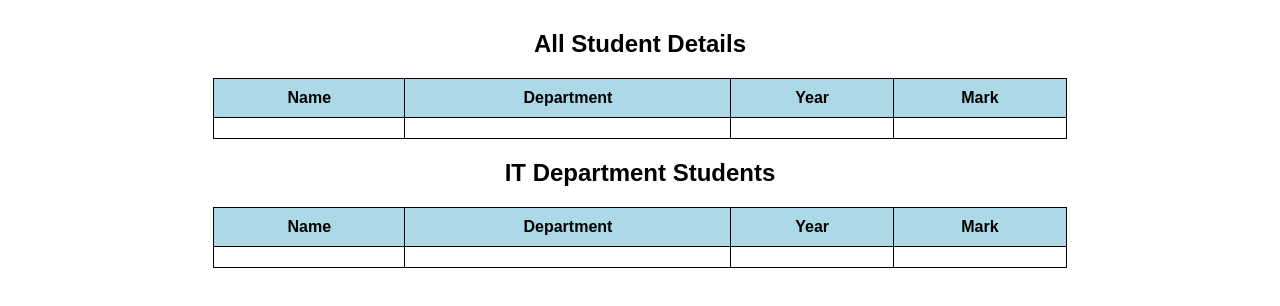
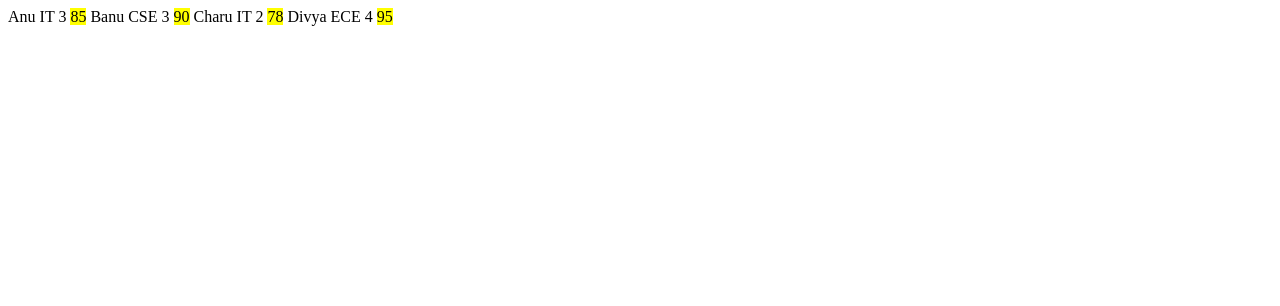
Before and after one commit to dhanshree-netizen/webapps, a plain HTML site: page xml/student_output.html in a window 1280 px wide. Drawn offline with Linux system fonts and the light colour scheme.

Commit message:
Update student_output.html

```diff
--- a/xml/student_output.html
+++ b/xml/student_output.html
@@ -1,100 +1,29 @@
 <?xml version="1.0" encoding="UTF-8"?>
-<xsl:stylesheet version="1.0"
-    xmlns:xsl="http://www.w3.org/1999/XSL/Transform">
-
-    <xsl:output method="html" indent="yes"/>
-
-    <xsl:template match="/">
-
-        <html>
-        <head>
-            <title>Student Details</title>
-            <style>
-                body {
-                    font-family: Arial, sans-serif;
-                    margin: 30px;
-                }
-
-                h2 {
-                    text-align: center;
-                }
-
-                table {
-                    border-collapse: collapse;
-                    width: 70%;
-                    margin: 20px auto;
-                }
-
-                th, td {
-                    border: 1px solid black;
-                    padding: 10px;
-                    text-align: center;
-                }
-
-                th {
-                    background-color: lightblue;
-                }
-            </style>
-        </head>
-
-        <body>
-
-            <h2>All Student Details</h2>
-
-            <table>
-                <tr>
-                    <th>Name</th>
-                    <th>Department</th>
-                    <th>Year</th>
-                    <th>Mark</th>
-                </tr>
-
-                <xsl:for-each select="students/student">
-
-                    <xsl:sort select="year"
-                        data-type="number"
-                        order="descending"/>
-
-                    <xsl:sort select="name"
-                        order="ascending"/>
-
-                    <tr>
-                        <td><xsl:value-of select="name"/></td>
-                        <td><xsl:value-of select="department"/></td>
-                        <td><xsl:value-of select="year"/></td>
-                        <td><xsl:value-of select="mark"/></td>
-                    </tr>
-
-                </xsl:for-each>
-            </table>
-
-            <h2>IT Department Students</h2>
-
-            <table>
-                <tr>
-                    <th>Name</th>
-                    <th>Department</th>
-                    <th>Year</th>
-                    <th>Mark</th>
-                </tr>
-
-                <xsl:for-each select="students/student[department='IT']">
-
-                    <xsl:sort select="name" order="ascending"/>
-
-                    <tr>
-                        <td><xsl:value-of select="name"/></td>
-                        <td><xsl:value-of select="department"/></td>
-                        <td><xsl:value-of select="year"/></td>
-                        <td><xsl:value-of select="mark"/></td>
-                    </tr>
-
-                </xsl:for-each>
-            </table>
-
-        </body>
-        </html>
-
-    </xsl:template>
-
-</xsl:stylesheet>
+<!DOCTYPE students SYSTEM "student.dtd">
+<?xml-stylesheet type="text/xsl" href="student.xsl"?>
+<students>
+    <student>
+        <name>Anu</name>
+        <department>IT</department>
+        <year>3</year>
+        <mark>85</mark>
+    </student>
+    <student>
+        <name>Banu</name>
+        <department>CSE</department>
+        <year>3</year>
+        <mark>90</mark>
+    </student>
+    <student>
+        <name>Charu</name>
+        <department>IT</department>
+        <year>2</year>
+        <mark>78</mark>
+    </student>
+    <student>
+        <name>Divya</name>
+        <department>ECE</department>
+        <year>4</year>
+        <mark>95</mark>
+    </student>
+</students>
```
